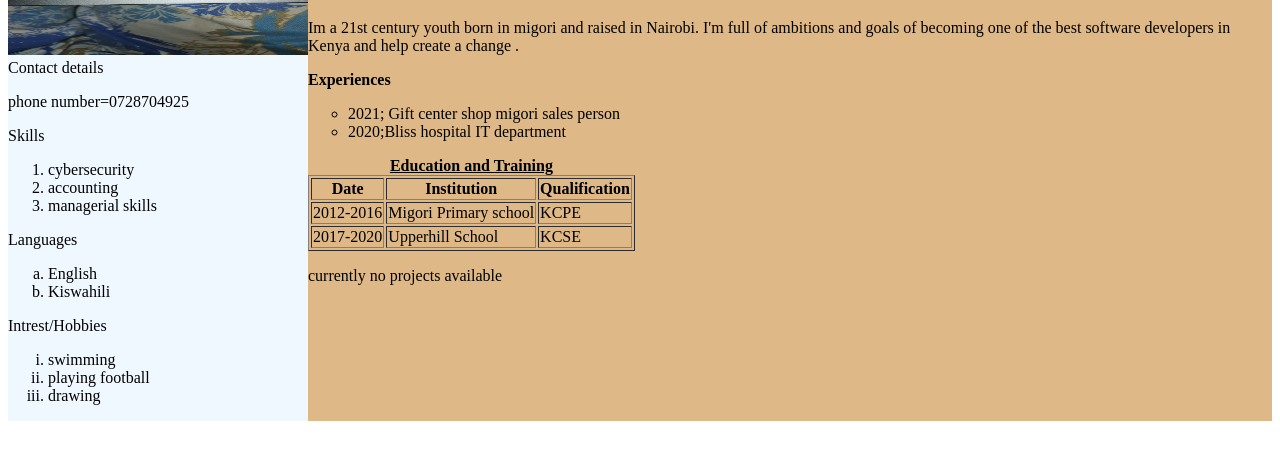
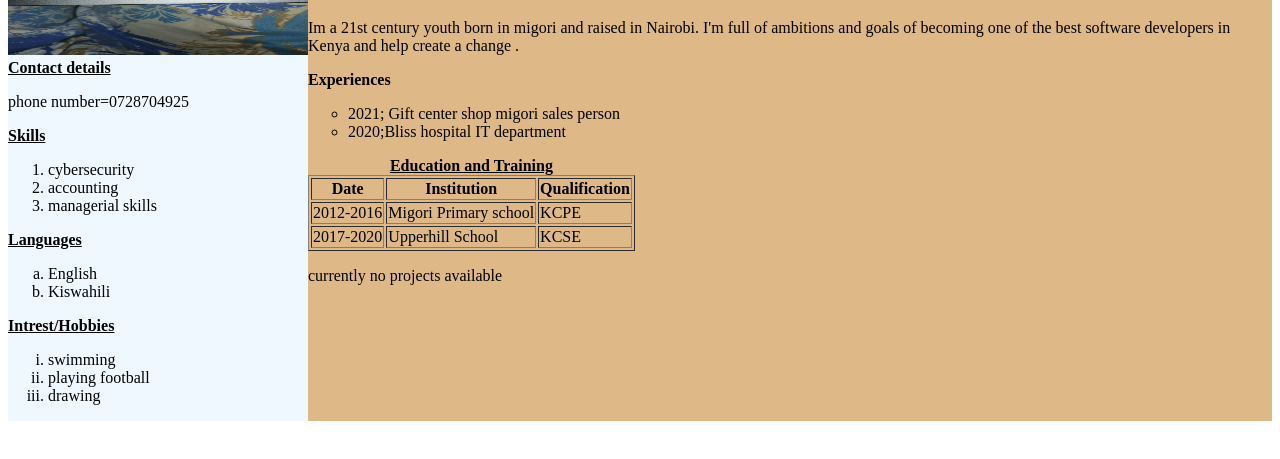
Before and after one commit to noelowaga/Assignment, a plain HTML site: page html funds/index.html in a window 1280 px wide. Shown: the part 103-562 px from the top of the page. Drawn offline with Linux system fonts and the light colour scheme.

Commit message:
Update index.html

```diff
--- a/html funds/index.html
+++ b/html funds/index.html
@@ -15,11 +15,11 @@
                <img src="images/IMG-20230601-WA0005.jpg" style="width:300px;height:150px;" alt="profile photo">
                  </div>
                     <div>
-                      Contact details
+                        <b><u>Contact details</u></b>
                        <p>phone number=0728704925</p>
                     </div>
                     <div>
-                      Skills
+                      <b><u>Skills</u></b>
                       <ol type="1">
                         <li>cybersecurity</li>
                         <li>accounting</li>
@@ -27,14 +27,14 @@
                       </ol>
                     </div>
                     <div>
-                      Languages
+                      <b><u>Languages</b></u>
                       <ol type="a">
                         <li>English</li>
                         <li>Kiswahili</li>
                       </ol>
                     </div>
                         <div>
-                          Intrest/Hobbies
+                          <b><u>Intrest/Hobbies</b></u>
                           <ol type="i">
                             <li>swimming</li>
                             <li>playing football</li>
```
